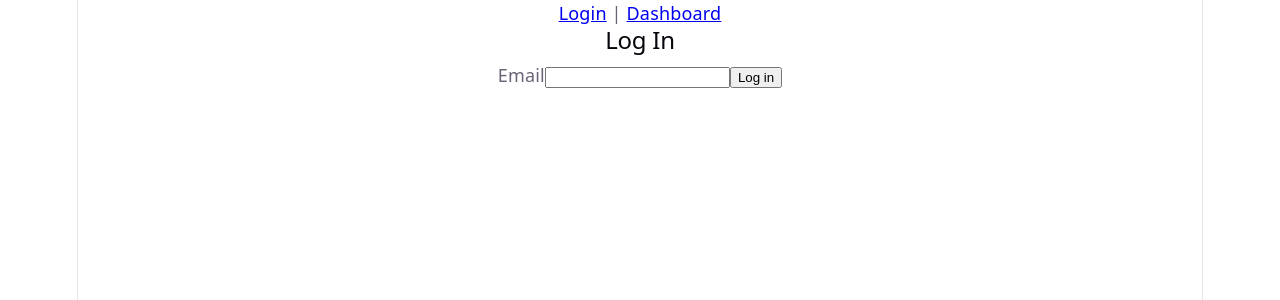
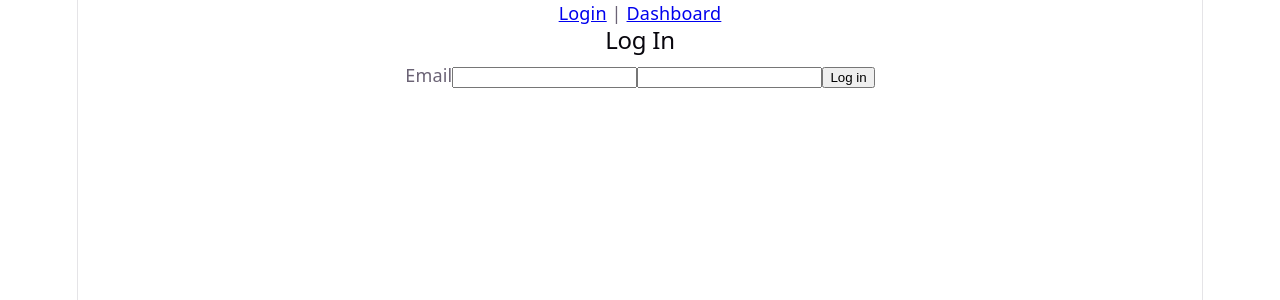
Before and after one commit to fellowbeard/servicebook, a React (Vite) app in the folder servicebook-frontend/: page / in a window 1280 px wide. Shown: the top 300 px of the page. Built offline with nearby package versions, Linux system fonts and the light colour scheme.

Commit message:
Add login and pasword

```diff
--- a/servicebook-frontend/src/components/Login.jsx
+++ b/servicebook-frontend/src/components/Login.jsx
@@ -51,6 +51,12 @@ export default function Login({ setCurrentUser }) {
           value={email}
           onChange={(event) => setEmail(event.target.value)}
         />
+        <input
+          id="password"
+          type="password"
+          value={password}
+          onChange={(event) => setPassword(event.target.value)}
+        />
 
         <button type="submit">Log in</button>
       </form>
--- a/servicebook-frontend/src/components/forms/AppointmentForm.jsx
+++ b/servicebook-frontend/src/components/forms/AppointmentForm.jsx
@@ -1,6 +1,6 @@
 import { useEffect, useState } from "react";
 import { useNavigate } from "react-router-dom";
-import { authHeaders } from "utils/authHeaders";
+import { authHeaders } from "../../utils/authHeaders.js";
 
 export default function AppointmentForm({
   currentUser,
--- a/servicebook-frontend/src/components/forms/NewClient.jsx
+++ b/servicebook-frontend/src/components/forms/NewClient.jsx
@@ -1,6 +1,6 @@
 import { useState } from "react";
 import { useNavigate } from "react-router-dom";
-import { authHeaders } from "../utils/authHeaders";
+import { authHeaders } from "../../utils/authHeaders.js";
 
 export default function NewClient({ currentUser }) {
   const navigate = useNavigate();
--- a/servicebook-frontend/src/components/forms/ServiceForm.jsx
+++ b/servicebook-frontend/src/components/forms/ServiceForm.jsx
@@ -1,5 +1,5 @@
 import { useState } from "react";
-import { authHeaders } from "../utils/authHeaders";
+import { authHeaders } from "../../utils/authHeaders.js";
 
 export default function ServiceForm({
   currentUser,
```
